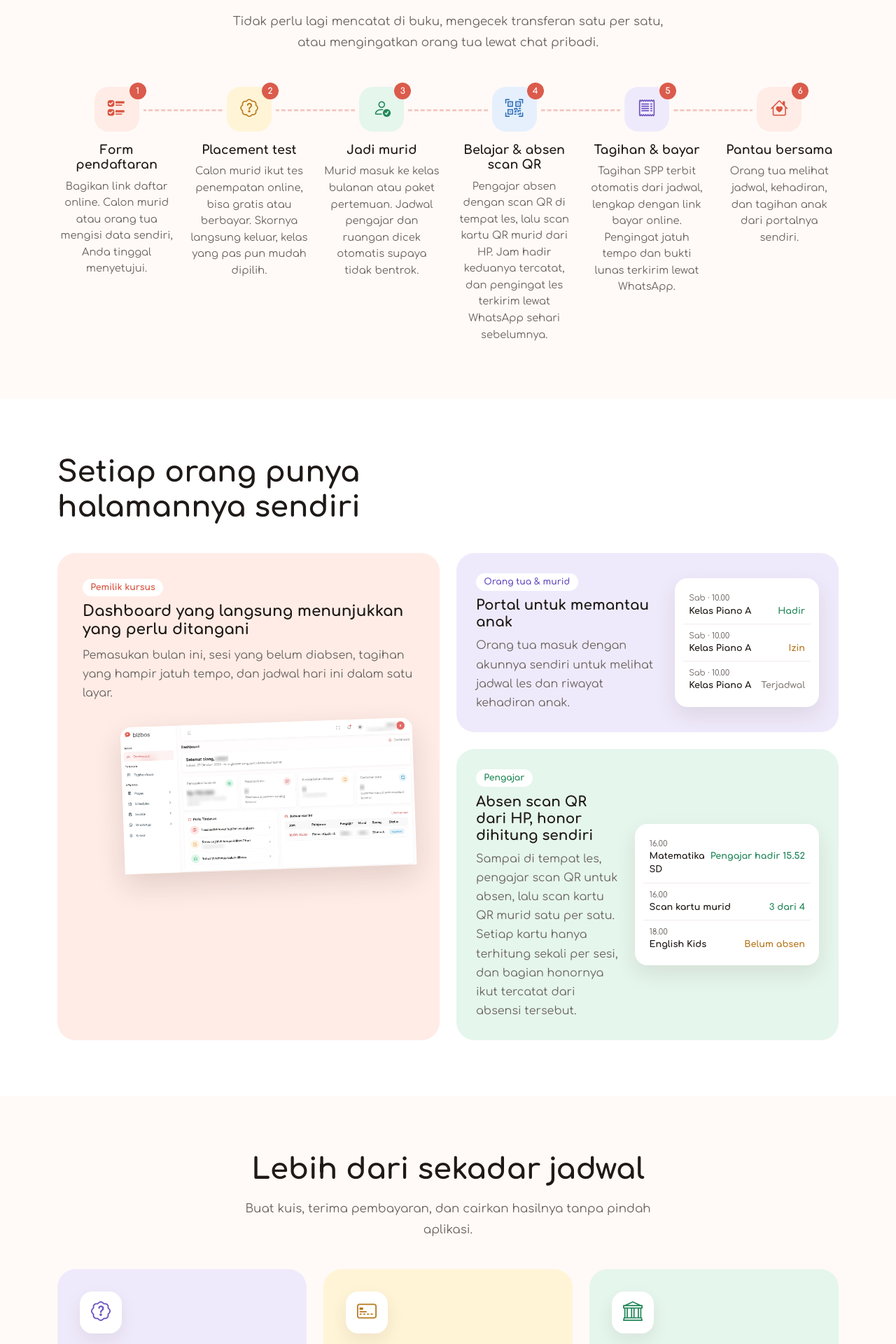
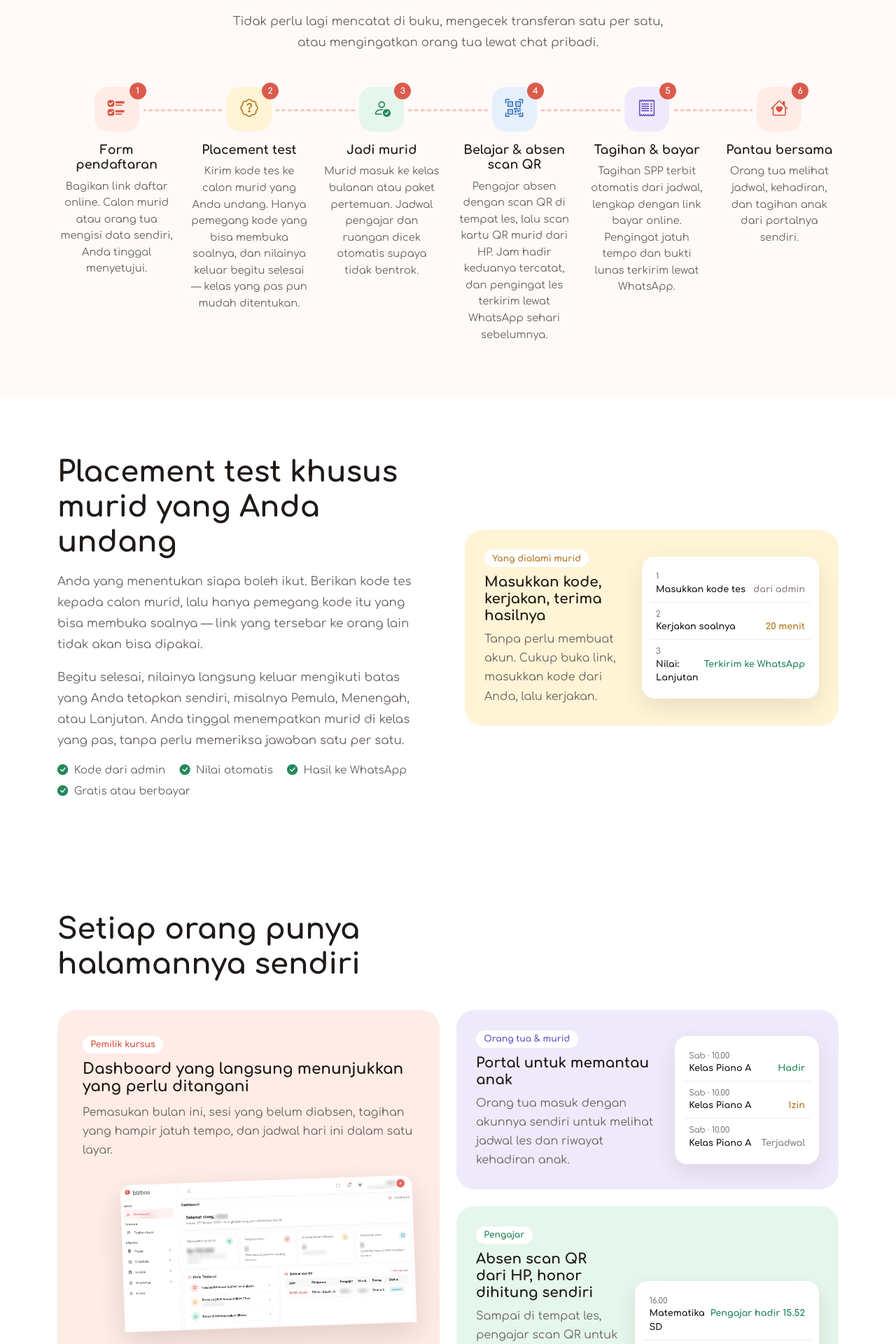
Before and after one commit to platSatu/konexa, a Laravel app: page /kursus in a window 1280 px wide. Shown: the part 1393-3313 px from the top of the page at 70% size. Run offline with Laravel 12, Linux system fonts and the light colour scheme; some libraries are stand-ins or nearby versions.

Commit message:
Halaman kursus: section placement test berkode undangan dan data terstruktur

```diff
--- a/resources/views/frontend/produk/kursus.blade.php
+++ b/resources/views/frontend/produk/kursus.blade.php
@@ -21,7 +21,7 @@
 
     $flow = [
         ['ui-checks', 'Form pendaftaran', 'Bagikan link daftar online. Calon murid atau orang tua mengisi data sendiri, Anda tinggal menyetujui.', 'peach'],
-        ['patch-question', 'Placement test', 'Calon murid ikut tes penempatan online, bisa gratis atau berbayar. Skornya langsung keluar, kelas yang pas pun mudah dipilih.', 'sun'],
+        ['patch-question', 'Placement test', 'Kirim kode tes ke calon murid yang Anda undang. Hanya pemegang kode yang bisa membuka soalnya, dan nilainya keluar begitu selesai — kelas yang pas pun mudah ditentukan.', 'sun'],
         ['person-check', 'Jadi murid', 'Murid masuk ke kelas bulanan atau paket pertemuan. Jadwal pengajar dan ruangan dicek otomatis supaya tidak bentrok.', 'mint'],
         ['qr-code-scan', 'Belajar & absen scan QR', 'Pengajar absen dengan scan QR di tempat les, lalu scan kartu QR murid dari HP. Jam hadir keduanya tercatat, dan pengingat les terkirim lewat WhatsApp sehari sebelumnya.', 'sky'],
         ['receipt', 'Tagihan & bayar', 'Tagihan SPP terbit otomatis dari jadwal, lengkap dengan link bayar online. Pengingat jatuh tempo dan bukti lunas terkirim lewat WhatsApp.', 'lilac'],
@@ -29,7 +29,7 @@
     ];
 
     $highlights = [
-        ['patch-question', 'Kuis & tes online', 'Buat tes penempatan, kuis latihan, atau ujian akhir lewat link. Jawaban dan skor tercatat rapi untuk setiap peserta.', 'lilac'],
+        ['patch-question', 'Placement test & kuis online', 'Tes penempatan, kuis latihan, atau ujian akhir lewat satu link. Dikunci kode supaya hanya murid undangan yang bisa masuk, dan jawaban setiap peserta tercatat rapi.', 'lilac'],
         ['credit-card-2-front', 'Pembayaran online', 'Murid membayar lewat Virtual Account, e-wallet, atau QRIS. Status lunas tercatat sendiri, tanpa cek mutasi manual.', 'sun'],
         ['bank', 'Tarik saldo ke rekening', 'Uang yang masuk terkumpul di Saldo dan bisa ditarik ke rekening atas nama Anda kapan pun dibutuhkan.', 'mint'],
     ];
@@ -53,12 +53,47 @@
         ['Atur jadwal', 'Pasang jadwal rutin, pengajar, dan ruangan. Sesi dibuat otomatis.'],
         ['Tagih & pantau', 'Kirim tagihan bulanan, pantau absensi, dan honor pengajar terhitung sendiri.'],
     ];
+
+    // Data terstruktur Schema.org. Google memakainya untuk mengenali halaman ini sebagai aplikasi
+    // manajemen kursus, bukan sekadar artikel. Isinya WAJIB sama dengan yang benar-benar tampil
+    // di halaman -- menulis fitur yang tidak ada di sini bisa membuat halaman kena penalti.
+    $schema = [
+        '@context' => 'https://schema.org',
+        '@graph' => [
+            [
+                '@type' => 'BreadcrumbList',
+                'itemListElement' => [
+                    ['@type' => 'ListItem', 'position' => 1, 'name' => 'Beranda', 'item' => url('/')],
+                    ['@type' => 'ListItem', 'position' => 2, 'name' => 'Aplikasi Kursus', 'item' => url()->current()],
+                ],
+            ],
+            [
+                '@type' => 'SoftwareApplication',
+                'name' => config('app.name').' Kursus',
+                'applicationCategory' => 'BusinessApplication',
+                'operatingSystem' => 'Web',
+                'url' => url()->current(),
+                'inLanguage' => 'id-ID',
+                'description' => 'Aplikasi manajemen kursus dan bimbel: pendaftaran murid online, placement test berkode undangan, absensi scan QR, tagihan SPP otomatis, honor pengajar, dan pengingat WhatsApp ke orang tua.',
+                'featureList' => [
+                    'Pendaftaran murid online',
+                    'Placement test khusus murid undangan',
+                    'Jadwal kelas dengan cek bentrok pengajar dan ruangan',
+                    'Absensi scan QR untuk pengajar dan murid',
+                    'Tagihan SPP otomatis dengan pembayaran online',
+                    'Perhitungan honor pengajar',
+                    'Portal orang tua dan pengajar',
+                    'Pengingat dan notifikasi WhatsApp',
+                ],
+            ],
+        ],
+    ];
 @endphp
 
 {{-- Jangan pakai "&" di @section(...): Laravel meng-escape isinya, lalu layout
      meng-escape lagi, sehingga tampil "&amp;" di <title>. Tulis "dan" atau pakai koma. --}}
-@section('title_full', 'Aplikasi Kursus: Murid, Absensi, SPP | '.config('app.name'))
-@section('meta_description', 'Aplikasi kursus musik, bimbel, dan les bahasa: pendaftaran online, placement test, absensi scan QR, tagihan SPP, sampai pengingat WhatsApp ke orang tua.')
+@section('title_full', 'Aplikasi Kursus: Placement Test, Absensi, SPP | '.config('app.name'))
+@section('meta_description', 'Aplikasi kursus musik, bimbel, dan les bahasa: pendaftaran online, placement test berkode undangan, absensi scan QR, tagihan SPP, dan pengingat WhatsApp ke orang tua.')
 @section('meta_image', asset('images/produk/tiket-dashboard.webp'))
 
 @push('styles')
@@ -130,6 +165,39 @@
                     </li>
                 @endforeach
             </ol>
+        </div>
+    </section>
+
+    {{-- INTEREST: placement test khusus murid undangan (memperdalam langkah 2 di alur atas) --}}
+    <section class="pd-section" id="placement-test" aria-labelledby="placement-test-title" data-reveal>
+        <div class="container">
+            <div class="row align-items-center g-4 g-lg-5">
+                <div class="col-lg-6">
+                    <h2 class="pd-title" id="placement-test-title">Placement test khusus<br class="d-none d-md-inline"> murid yang Anda undang</h2>
+                    <p class="pd-lead">Anda yang menentukan siapa boleh ikut. Berikan kode tes kepada calon murid, lalu hanya pemegang kode itu yang bisa membuka soalnya — link yang tersebar ke orang lain tidak akan bisa dipakai.</p>
+                    <p class="pd-lead">Begitu selesai, nilainya langsung keluar mengikuti batas yang Anda tetapkan sendiri, misalnya Pemula, Menengah, atau Lanjutan. Anda tinggal menempatkan murid di kelas yang pas, tanpa perlu memeriksa jawaban satu per satu.</p>
+                    <ul class="pd-chips list-unstyled mb-0">
+                        <li><i class="bi bi-check-circle-fill"></i> Kode dari admin</li>
+                        <li><i class="bi bi-check-circle-fill"></i> Nilai otomatis</li>
+                        <li><i class="bi bi-check-circle-fill"></i> Hasil ke WhatsApp</li>
+                        <li><i class="bi bi-check-circle-fill"></i> Gratis atau berbayar</li>
+                    </ul>
+                </div>
+                <div class="col-lg-6">
+                    <article class="pd-role pd-tone--sun">
+                        <div>
+                            <span class="pd-role-tag">Yang dialami murid</span>
+                            <h3>Masukkan kode, kerjakan, terima hasilnya</h3>
+                            <p>Tanpa perlu membuat akun. Cukup buka link, masukkan kode dari Anda, lalu kerjakan.</p>
+                        </div>
+                        <ul class="pd-mock list-unstyled" aria-hidden="true">
+                            <li><span>1</span><b>Masukkan kode tes</b><em>dari admin</em></li>
+                            <li><span>2</span><b>Kerjakan soalnya</b><em class="is-warn">20 menit</em></li>
+                            <li><span>3</span><b>Nilai: Lanjutan</b><em class="is-ok">Terkirim ke WhatsApp</em></li>
+                        </ul>
+                    </article>
+                </div>
+            </div>
         </div>
     </section>
 
@@ -241,5 +309,8 @@
 @endsection
 
 @push('scripts')
+    {{-- JSON-LD dibiarkan di akhir halaman: Google tetap membacanya di mana pun letaknya,
+         dan di sini ia tidak menunda tampilnya halaman. --}}
+    <script type="application/ld+json">@json($schema, JSON_UNESCAPED_SLASHES | JSON_UNESCAPED_UNICODE | JSON_HEX_TAG)</script>
     <script src="{{ asset('js/produk.js') }}?v={{ filemtime(public_path('js/produk.js')) }}" defer></script>
 @endpush
```
